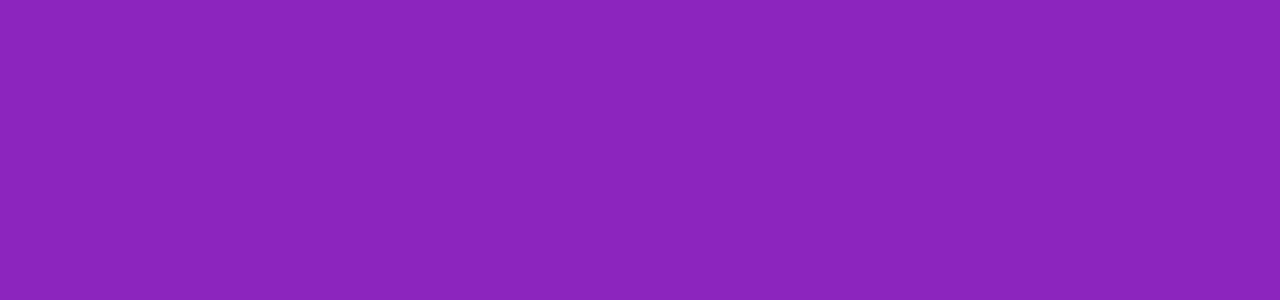
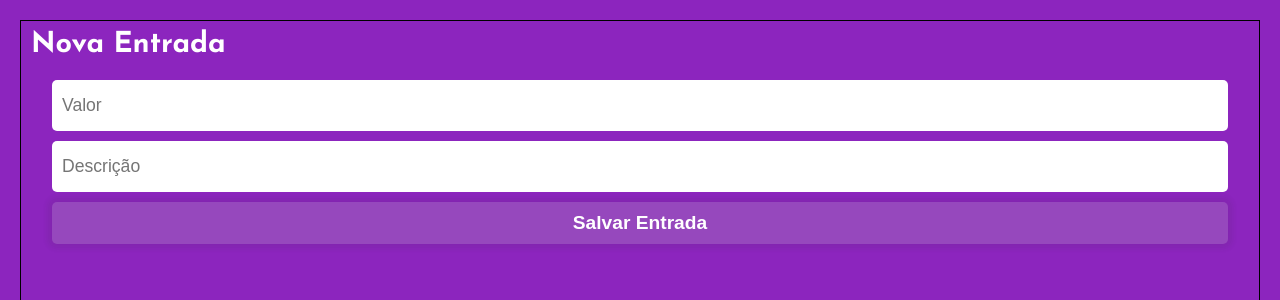
Before and after one commit to MatheusBalcky/projeto13-mywallet-front, a React (Create React App) app: page /newEnter in a window 1280 px wide. Before the commit this address had no page. Shown: the top 300 px of the page. Built offline with nearby package versions, Linux system fonts and the light colour scheme.

Commit message:
/newEnter page, screen layout added with controlled inputs

```diff
--- a/src/App.js
+++ b/src/App.js
@@ -2,6 +2,7 @@ import './styles/App.css';
 import RegisterPage from './components/registerPage';
 import LoginPage from './components/loginPage';
 import HomePage from './components/homePage';
+import NewEnterPage from './components/newEnterPage';
 import tokenContext from './context/tokenContext';
 import userDataContext from './context/userDataContext';
 import { BrowserRouter, Routes, Route } from 'react-router-dom';
@@ -21,6 +22,7 @@ function App() {
         <Route path='/' element={<LoginPage/>} />
         <Route path='/register' element={<RegisterPage/>} />
         <Route path='/home' element={<HomePage/>} />
+        <Route path='/newEnter' element={<NewEnterPage/>} />
       </Routes>
 
       </userDataContext.Provider>
--- a/src/components/homePage.jsx
+++ b/src/components/homePage.jsx
@@ -1,7 +1,7 @@
 import styled from 'styled-components';
 import tokenContext from '../context/tokenContext';
 import userDataContext from '../context/userDataContext';
-import { useNavigate } from 'react-router-dom';
+import { useNavigate, Link } from 'react-router-dom';
 import { useContext, useEffect } from 'react';
 
 
@@ -10,8 +10,6 @@ function HomePage (){
     const { userData, setUserData } = useContext(userDataContext);
     const { setToken } = useContext(tokenContext);
     const navigate = useNavigate();
-    console.log(userData.name)
-
     useEffect( () =>{
         if(!userData.name){
             navigate('/')
@@ -19,7 +17,10 @@ function HomePage (){
     }, [userData, navigate]);
 
 
-    //
+
+
+
+
     function clickSignOut(){
         console.log('Deslogando');
         setUserData({});
@@ -41,10 +42,12 @@ function HomePage (){
 
             <div className="options">
 
-                <div className="enter">
-                    <ion-icon name="add-circle-outline"></ion-icon>
-                    <span>Nova<br />entrada</span>
-                </div>
+                <Link to='/newEnter'>
+                    <div className="enter">
+                        <ion-icon name="add-circle-outline"></ion-icon>
+                        <span>Nova<br />entrada</span>
+                    </div>
+                </Link>
 
                 <div className="out">
                     <ion-icon name="remove-circle-outline"></ion-icon>
--- /dev/null
+++ b/src/components/newEnterPage.jsx
@@ -0,0 +1,134 @@
+import styled from "styled-components"
+import { useState } from 'react';
+
+function NewEnterPage (){
+    const [value, setValue] = useState('');
+    const [description, setDescription] = useState('');
+
+
+
+    const bodyEnter = {
+        value,
+        description
+    }
+    function sendEnter(e){
+        e.preventDefault();
+        console.log(bodyEnter)
+    }
+
+    return (
+        <Background>
+            <header>
+                <h1>Nova Entrada</h1>
+            </header>
+
+            <form onSubmit={(e) => sendEnter(e)} >
+
+                <input type="number" placeholder="Valor" value={value}
+                onChange={ e => setValue(e.target.value)} />
+
+                <input type="text" placeholder="Descrição" value={description}
+                onChange={ e => setDescription(e.target.value)}/>
+
+                <button>Salvar Entrada</button>
+            </form>
+        </Background>
+    )
+}
+
+
+export default NewEnterPage;
+// & CSS COMPONENTS
+
+const Background = styled.div`
+    margin: 20px;
+    display: flex; align-items: center;
+    flex-direction: column;
+    gap: 10px;
+    border: 1px solid black;
+    height: 94vh;
+
+    form {
+        width: 95%;
+        display: flex; flex-direction: column;
+        gap: 10px;
+
+        input {
+            font-size: 1.1em;
+            border-radius: 5px;
+            padding: 15px 10px;
+            border: none;
+        }
+        button {
+            font-weight: bold;
+            font-size: 1.2em;
+            color: white;
+            background-color: #9648bd;
+            border-radius: 5px;
+            padding: 10px;
+            border: none;
+            box-shadow: 0px 0px 5px 5px #2e2e2e16;
+            cursor: pointer;
+            &:hover{
+                background-color: #945daf;
+            }
+        }
+        span{
+            transition: all;
+            color: white;
+            font-weight: bold;
+            animation: flicking 1s infinite forwards;
+        }
+        @keyframes flicking {
+            0% {
+                transform: translateY(0px);
+            }
+            50% {
+                transform: translateY(3px);
+            }
+            100% {
+                transform: translateY(0px);
+            }
+        }
+    }
+
+    header{
+        box-sizing: border-box;
+        display: flex;
+        justify-content: space-between; align-items: center;
+        width: 100%;
+        padding: 10px;
+
+        h1 {
+        color: white;
+        font-size: 1.8em;
+        font-family: 'Josefin Sans', sans-serif;
+        font-weight: bold;
+        }
+
+        ion-icon[name='exit-outline']{
+            color: white;
+            font-size: 1.8em;
+        }
+    }
+
+    .enter, .out{
+        box-sizing: border-box;
+        padding: 10px;
+        border-radius: 5px;
+        display: flex; flex-direction: column; justify-content: space-between;
+        background-color: #A328D6;
+        height: 100px;
+        width: 100%;
+        ion-icon[name='add-circle-outline'], ion-icon[name='remove-circle-outline']{
+            color: white;
+            font-size: 1.5em;
+        }
+        span{
+            color: white;
+            font-size: 1.1em;
+            font-weight: bold;
+        }
+    }
+
+`
```
Also changed, not shown: src/components/newOut.jsx (added).
